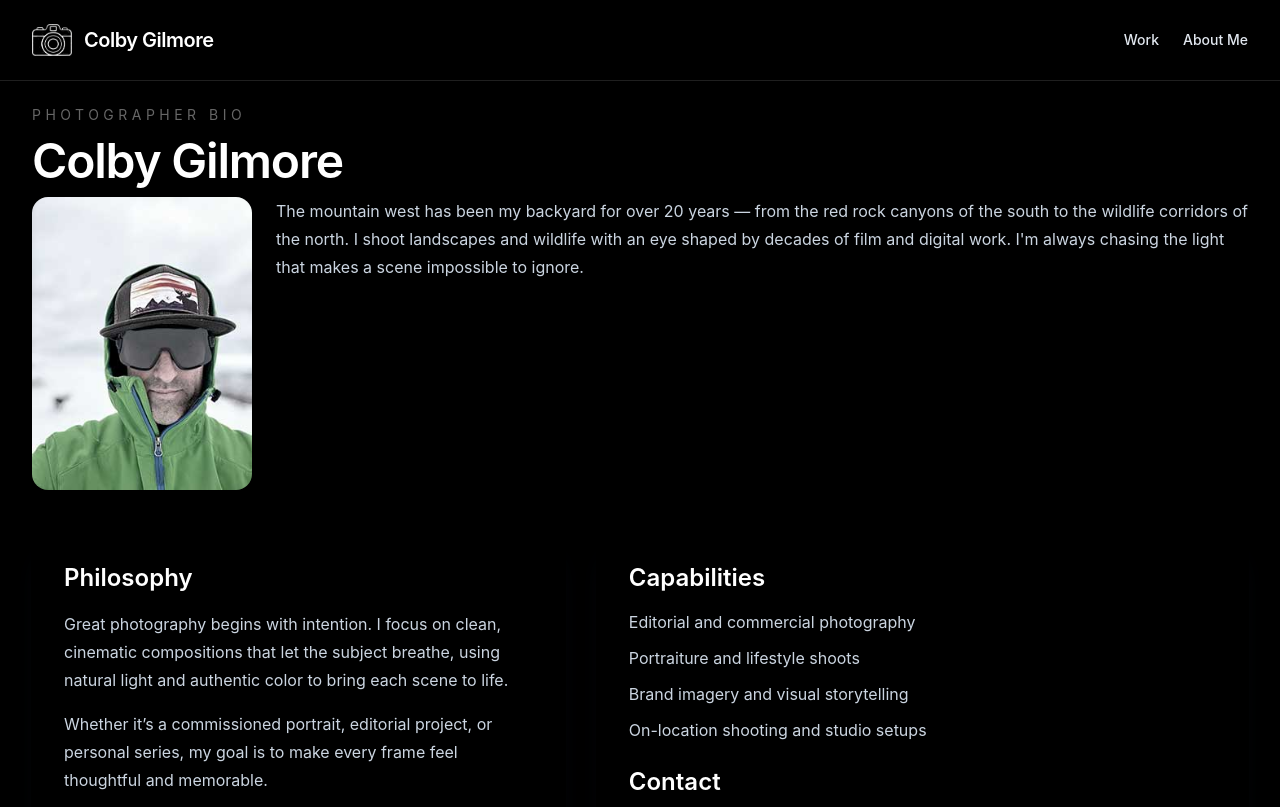
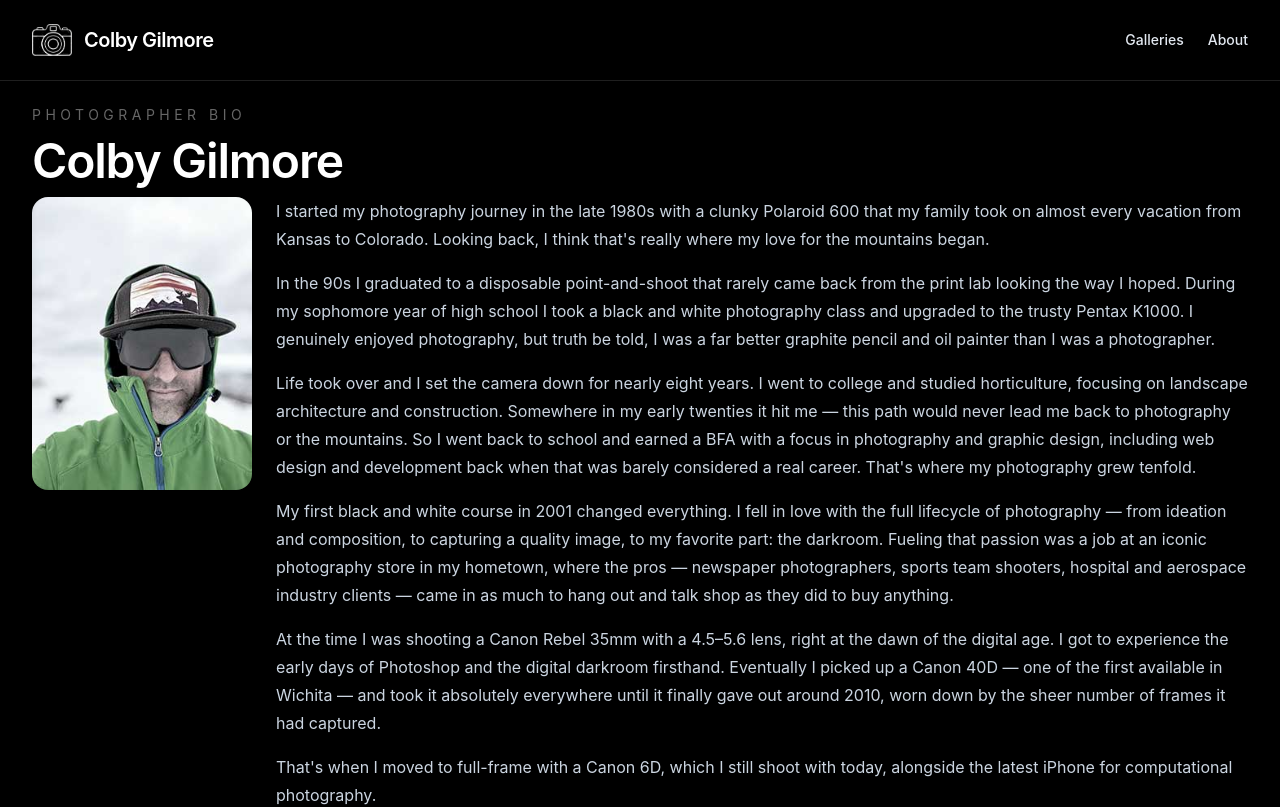
Before and after one commit to colbygilmore/photography-site, a Next.js app: page /about in a window 1280 px wide. Shown: the top 807 px of the page. Built offline with nearby package versions, Linux system fonts and the light colour scheme.

Commit message:
Mainly text changes on all pages.

```diff
--- a/app/about/page.tsx
+++ b/app/about/page.tsx
@@ -10,9 +10,29 @@ export default function AboutPage() {
           <div className="shrink-0">
             <Image src="/photos/homepageBioPhoto.jpg" alt="Colby Gilmore" width={220} height={280} className="rounded-2xl object-cover" />
           </div>
-          <p className="text-base leading-7 text-slate-300">
-            The mountain west has been my backyard for over 20 years — from the red rock canyons of the south to the wildlife corridors of the north. I shoot landscapes and wildlife with an eye shaped by decades of film and digital work. I&apos;m always chasing the light that makes a scene impossible to ignore.
-          </p>
+          <div className="space-y-4 text-base leading-7 text-slate-300">
+            <p>
+              I started my photography journey in the late 1980s with a clunky Polaroid 600 that my family took on almost every vacation from Kansas to Colorado. Looking back, I think that&apos;s really where my love for the mountains began.
+            </p>
+            <p>
+              In the 90s I graduated to a disposable point-and-shoot that rarely came back from the print lab looking the way I hoped. During my sophomore year of high school I took a black and white photography class and upgraded to the trusty Pentax K1000. I genuinely enjoyed photography, but truth be told, I was a far better graphite pencil and oil painter than I was a photographer.
+            </p>
+            <p>
+              Life took over and I set the camera down for nearly eight years. I went to college and studied horticulture, focusing on landscape architecture and construction. Somewhere in my early twenties it hit me — this path would never lead me back to photography or the mountains. So I went back to school and earned a BFA with a focus in photography and graphic design, including web design and development back when that was barely considered a real career. That&apos;s where my photography grew tenfold.
+            </p>
+            <p>
+              My first black and white course in 2001 changed everything. I fell in love with the full lifecycle of photography — from ideation and composition, to capturing a quality image, to my favorite part: the darkroom. Fueling that passion was a job at an iconic photography store in my hometown, where the pros — newspaper photographers, sports team shooters, hospital and aerospace industry clients — came in as much to hang out and talk shop as they did to buy anything.
+            </p>
+            <p>
+              At the time I was shooting a Canon Rebel 35mm with a 4.5–5.6 lens, right at the dawn of the digital age. I got to experience the early days of Photoshop and the digital darkroom firsthand. Eventually I picked up a Canon 40D — one of the first available in Wichita — and took it absolutely everywhere until it finally gave out around 2010, worn down by the sheer number of frames it had captured.
+            </p>
+            <p>
+              That&apos;s when I moved to full-frame with a Canon 6D, which I still shoot with today, alongside the latest iPhone for computational photography.
+            </p>
+            <p>
+              Although I&apos;m featuring almost all digital photography today, there will be 35MM B&W, color and slide film images coming in the near future.
+            </p>
+          </div>
         </div>
       </div>
 
--- a/app/page.tsx
+++ b/app/page.tsx
@@ -23,10 +23,7 @@ export default function HomePage() {
               </div>
               <div className="space-y-4 text-lg leading-8 text-slate-300">
                 <p>
-                  Welcome, and thanks for stopping by! This site is a showcase for my landscape series — images drawn from years of wandering the midwest plains, the rugged mountain west, and the stark beauty of the desert. Not all of the work here is digital. You&apos;ll also find images captured on 35mm — black and white, color, and slide film — each bringing a distinct look and feel that only film can deliver.
-                </p>
-                <p>
-                  Take a look around, and if something catches your eye, prints are available for purchase.
+                  Welcome to the online home of my landscape photography. Over the past 25 years I&apos;ve traveled the midwest plains, the mountain west, and the desert to build this collection. Some of the best memories of my life have been made behind the camera, and I can&apos;t wait to share them with you. All the best - Colby.
                 </p>
               </div>
             </div>
--- a/app/work/page.tsx
+++ b/app/work/page.tsx
@@ -27,7 +27,7 @@ export default function WorkPage() {
   return (
     <section className="space-y-10">
       <div className="space-y-3">
-        <p className="text-sm uppercase tracking-[0.32em] text-amber-300">Work</p>
+        <p className="text-sm uppercase tracking-[0.32em] text-[#666666]">Landscape Photography Galleries</p>
         <h1 className="text-4xl font-semibold tracking-tight text-white sm:text-5xl">Featured photography galleries</h1>
         <p className="max-w-2xl text-base leading-7 text-slate-300">
           Explore a selection of curated projects that show how light, composition, and atmosphere come together across different genres.
--- a/components/header.tsx
+++ b/components/header.tsx
@@ -2,8 +2,8 @@ import Image from 'next/image';
 import Link from 'next/link';
 
 const navItems = [
-  { href: '/work', label: 'Work' },
-  { href: '/about', label: 'About Me' }
+  { href: '/work', label: 'Galleries' },
+  { href: '/about', label: 'About' }
 ];
 
 export default function Header() {
```
